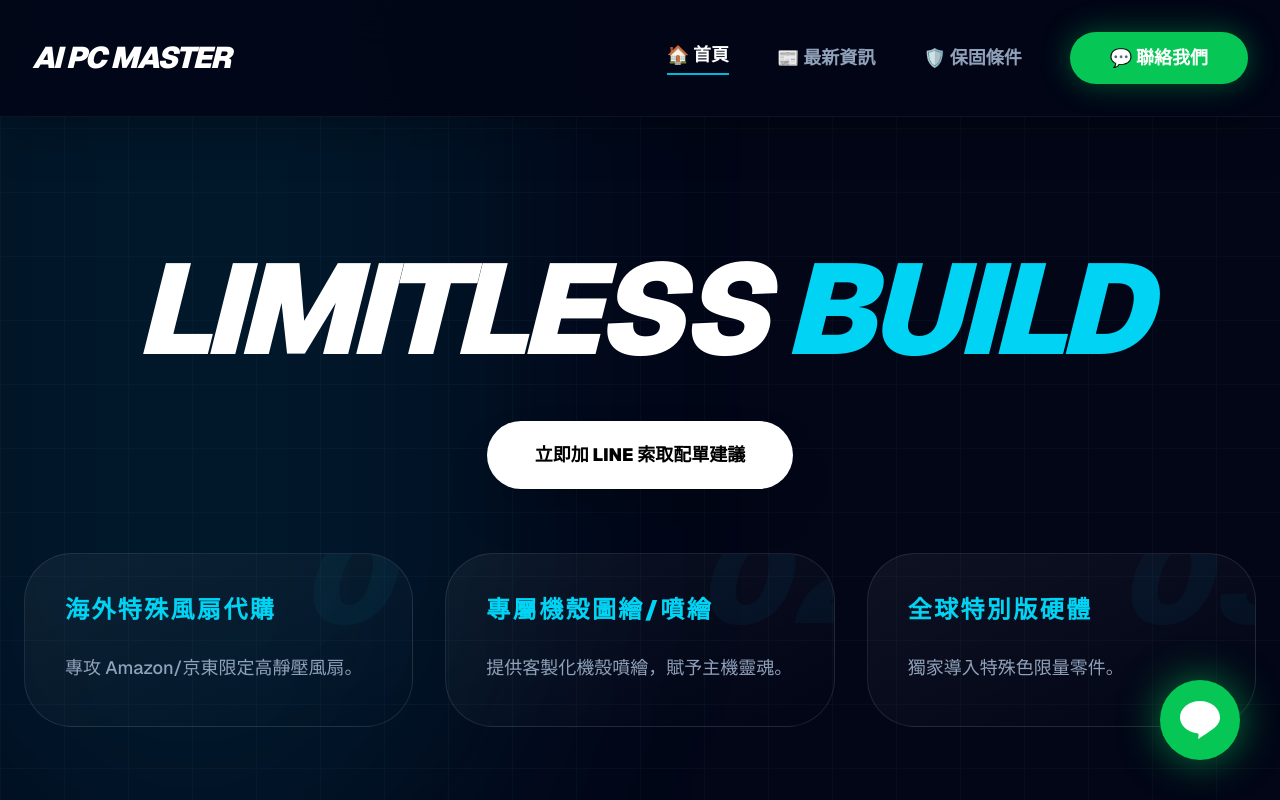
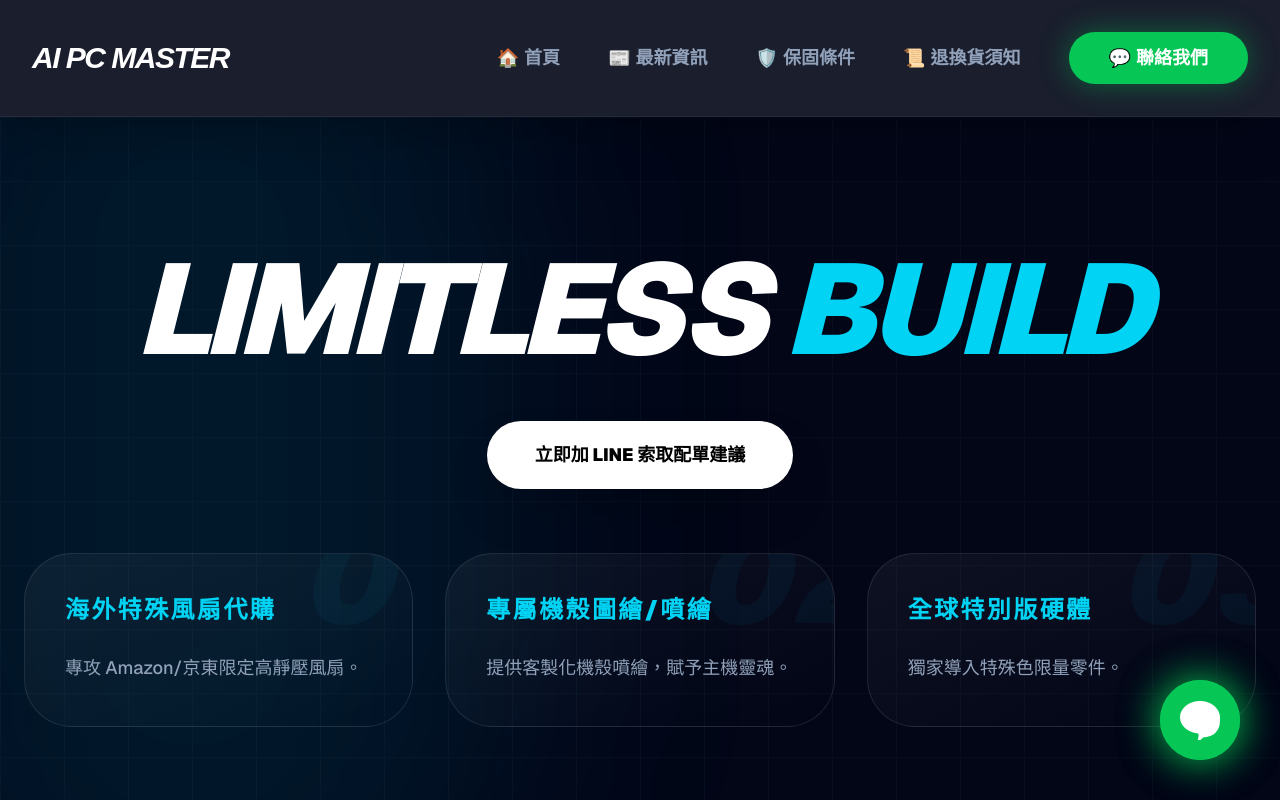
Before and after one commit to Stock-0629/ai-pc-master, a Next.js app: page / in a window 1280 px wide. Shown: the top 800 px of the page. Built offline with nearby package versions, Linux system fonts and the light colour scheme.

Commit message:
refactor: move nav and footer to root layout

```diff
--- a/app/blog/page.tsx
+++ b/app/blog/page.tsx
@@ -16,16 +16,7 @@ export default function BlogListPage() {
     <main className="min-h-screen bg-[#020617] text-slate-50 font-sans relative overflow-hidden">
       <div className="absolute inset-0 z-0 bg-[linear-gradient(to_right,#1e293b_1px,transparent_1px),linear-gradient(to_bottom,#1e293b_1px,transparent_1px)] bg-[size:4rem_4rem] opacity-20"></div>
       <div className="relative z-10">
-        <nav className="p-8 border-b border-white/5 flex justify-between items-center bg-[#020617]/90 backdrop-blur-xl sticky top-0 shadow-2xl">
-          <Link href="/" className="text-3xl font-black italic tracking-tighter text-white hover:text-cyan-400 transition flex items-center gap-3">AI PC MASTER</Link>
-          <div className="flex items-center gap-12 text-lg font-black uppercase">
-              <Link href="/" className="text-slate-400 hover:text-white transition">🏠 首頁</Link>
-              <Link href="/blog" className="text-white border-b-2 border-cyan-500 pb-1">📰 最新資訊</Link>
-              <Link href="/warranty" className="text-slate-400 hover:text-white transition">🛡️ 保固條件</Link>
-              {/* ⚠️ 物理鎖死 */}
-              <a href="https://lin.ee/rELcEE2" target="_blank" rel="noopener noreferrer" className="bg-[#06C755] text-white px-10 py-3 rounded-full hover:brightness-110 transition shadow-[0_0_30px_rgba(6,199,85,0.4)]">💬 聯絡我們</a>
-          </div>
-        </nav>
+
 
         <div className="max-w-6xl mx-auto px-10 pt-20 pb-20">
             <h1 className="text-6xl font-black italic uppercase mb-16">All Reports / <span className="text-cyan-400">趨勢全覽</span></h1>
--- a/app/layout.tsx
+++ b/app/layout.tsx
@@ -1,6 +1,7 @@
 import type { Metadata } from "next";
 import { Geist, Geist_Mono } from "next/font/google";
 import "./globals.css";
+import Link from "next/link";
 
 const geistSans = Geist({
   variable: "--font-geist-sans",
@@ -13,8 +14,8 @@ const geistMono = Geist_Mono({
 });
 
 export const metadata: Metadata = {
-  title: "Create Next App",
-  description: "Generated by create next app",
+  title: "AI PC MASTER",
+  description: "專業電腦組裝與訂製服務",
 };
 
 export default function RootLayout({
@@ -23,11 +24,55 @@ export default function RootLayout({
   children: React.ReactNode;
 }>) {
   return (
-    <html
-      lang="en"
-      className={`${geistSans.variable} ${geistMono.variable} h-full antialiased`}
-    >
-      <body className="min-h-full flex flex-col">{children}</body>
+    <html lang="zh-TW">
+      <body className={`${geistSans.variable} ${geistMono.variable} antialiased bg-[#020617] text-slate-50`}>
+        {/* 全站通用導覽列 */}
+        <nav className="p-8 border-b border-white/5 flex justify-between items-center bg-[#020617]/90 backdrop-blur-xl sticky top-0 z-[100] shadow-2xl">
+          <Link href="/" className="text-3xl font-black italic tracking-tighter text-white hover:text-cyan-400 transition flex items-center gap-3">
+            AI PC MASTER
+          </Link>
+          <div className="flex items-center gap-12 text-lg font-black uppercase">
+              <Link href="/" className="text-slate-400 hover:text-white transition">🏠 首頁</Link>
+              <Link href="/blog" className="text-slate-400 hover:text-white transition">📰 最新資訊</Link>
+              <Link href="/warranty" className="text-slate-400 hover:text-white transition">🛡️ 保固條件</Link>
+              <Link href="/refund" className="text-slate-400 hover:text-white transition">📜 退換貨須知</Link>
+
+              {/* LINE 聯絡按鈕 */}
+              <a
+                href="https://lin.ee/rELcEE2"
+                target="_blank"
+                rel="noopener noreferrer"
+                className="bg-[#06C755] text-white px-10 py-3 rounded-full hover:brightness-110 transition shadow-[0_0_30px_rgba(6,199,85,0.4)]"
+              >
+                💬 聯絡我們
+              </a>
+          </div>
+        </nav>
+
+        {/* 頁面內容 */}
+        {children}
+
+        {/* 全站通用底部 (可選，若不需要可刪除) */}
+        <footer className="text-center py-24 border-t border-white/5 bg-black/20 mt-20">
+            <div className="mb-8">
+                <p className="text-3xl font-black text-white tracking-[0.2em] uppercase">托尼購商行</p>
+                <p className="text-lg font-bold text-cyan-500 uppercase tracking-widest mt-2">JC 電腦組裝 / 訂製</p>
+            </div>
+            <p className="text-[11px] font-bold uppercase tracking-[0.6em] text-slate-700 italic">AI PC MASTER BUREAU © 2026</p>
+        </footer>
+
+        {/* 全站通用 LINE 懸浮按鈕 */}
+        <a
+          href="https://lin.ee"
+          target="_blank"
+          rel="noopener noreferrer"
+          className="fixed bottom-10 right-10 z-[100] bg-[#06C755] p-5 rounded-full shadow-[0_0_40px_rgba(6,199,85,0.6)] hover:scale-110 transition active:scale-95"
+        >
+            <svg className="w-10 h-10 fill-white" viewBox="0 0 24 24">
+              <path d="M24 10.304c0-5.369-5.383-9.738-12-9.738-6.616 0-12 4.369-12 9.738 0 4.814 4.269 8.846 10.036 9.608.391.084.922.258 1.057.592.121.303.079.778.039 1.085l-.171 1.047c-.052.303-.253 1.184-.253 1.184l-.03 1.03c-.007.242.164.288.346.132l2.392-2.048c.31-.266.651-.57 1.285-.596 5.623-.23 9.219-4.225 9.219-9.144z"/>
+            </svg>
+        </a>
+      </body>
     </html>
   );
 }
--- a/app/page.tsx
+++ b/app/page.tsx
@@ -31,20 +31,7 @@ export default function Home() {
       </div>
 
       <div className="relative z-10">
-        <nav className="p-8 border-b border-white/5 flex justify-between items-center bg-[#020617]/90 backdrop-blur-xl sticky top-0 shadow-2xl">
-          <Link href="/" className="text-3xl font-black italic tracking-tighter text-white hover:text-cyan-400 transition flex items-center gap-3">
-            AI PC MASTER
-          </Link>
-          <div className="flex items-center gap-12 text-lg font-black uppercase">
-              <Link href="/" className="text-white border-b-2 border-cyan-500 pb-1">🏠 首頁</Link>
-              <Link href="/blog" className="text-slate-400 hover:text-white transition">📰 最新資訊</Link>
-              <Link href="/warranty" className="text-slate-400 hover:text-white transition">🛡️ 保固條件</Link>
-              {/* ⚠️ 物理鎖死 1 */}
-              <a href="https://lin.ee/rELcEE2" target="_blank" rel="noopener noreferrer" className="bg-[#06C755] text-white px-10 py-3 rounded-full hover:brightness-110 transition shadow-[0_0_30px_rgba(6,199,85,0.4)]">
-                💬 聯絡我們
-              </a>
-          </div>
-        </nav>
+
 
         {/* Hero */}
         <section className="text-center pt-32 pb-16 px-6">
@@ -123,7 +110,9 @@ export default function Home() {
 
         {/* ⚠️ 物理鎖死 4 (懸浮) */}
         <a href="https://lin.ee/rELcEE2" target="_blank" rel="noopener noreferrer" className="fixed bottom-10 right-10 z-50 bg-[#06C755] p-5 rounded-full shadow-[0_0_40px_rgba(6,199,85,0.6)] hover:scale-110 transition active:scale-95">
-            <svg className="w-10 h-10 fill-white" viewBox="0 0 24 24"><path d="M24 10.304c0-5.369-5.383-9.738-12-9.738-6.616 0-12 4.369-12 9.738 0 4.814 4.269 8.846 10.036 9.608.391.084.922.258 1.057.592.121.303.079.778.039 1.085l-.171 1.047c-.052.303-.253 1.184 1.1 0 1.353-1.184 7.309-4.303 9.971-7.369 1.959-2.227 1.968-4.041 1.968-4.963z"/></svg>
+            <svg className="w-10 h-10 fill-white" viewBox="0 0 24 24">
+              <path d="M24 10.304c0-5.369-5.383-9.738-12-9.738-6.616 0-12 4.369-12 9.738 0 4.814 4.269 8.846 10.036 9.608.391.084.922.258 1.057.592.121.303.079.778.039 1.085l-.171 1.047c-.052.303-.253 1.184-.253 1.184l-.03 1.03c-.007.242.164.288.346.132l2.392-2.048c.31-.266.651-.57 1.285-.596 5.623-.23 9.219-4.225 9.219-9.144z"/>
+            </svg>
         </a>
       </div>
     </main>
--- a/app/warranty/page.tsx
+++ b/app/warranty/page.tsx
@@ -14,20 +14,7 @@ export default function WarrantyPage() {
       </div>
 
       <div className="relative z-10">
-        {/* 統一導覽列 */}
-        <nav className="p-8 border-b border-white/5 flex justify-between items-center bg-[#020617]/90 backdrop-blur-xl sticky top-0 shadow-2xl">
-          <Link href="/" className="text-3xl font-black italic tracking-tighter text-white hover:text-cyan-400 transition flex items-center gap-3">
-            AI PC MASTER
-          </Link>
-          <div className="flex items-center gap-12 text-lg font-black uppercase">
-              <Link href="/" className="text-slate-400 hover:text-white transition">🏠 首頁</Link>
-              <Link href="/blog" className="text-slate-400 hover:text-white transition">📰 最新資訊</Link>
-              <Link href="/warranty" className="text-white border-b-2 border-cyan-500 pb-1">🛡️ 保固條件</Link>
-              <a href={lineUrl} target="_blank" rel="noopener noreferrer" className="bg-[#06C755] text-white px-10 py-3 rounded-full hover:brightness-110 transition shadow-[0_0_30px_rgba(6,199,85,0.4)]">
-                💬 聯絡我們
-              </a>
-          </div>
-        </nav>
+
 
         <div className="max-w-4xl mx-auto px-6 py-24">
           <h1 className="text-6xl font-black italic uppercase mb-16 border-l-8 border-cyan-500 pl-8">Warranty Policy / <span className="text-cyan-400">保固條款</span></h1>
```
